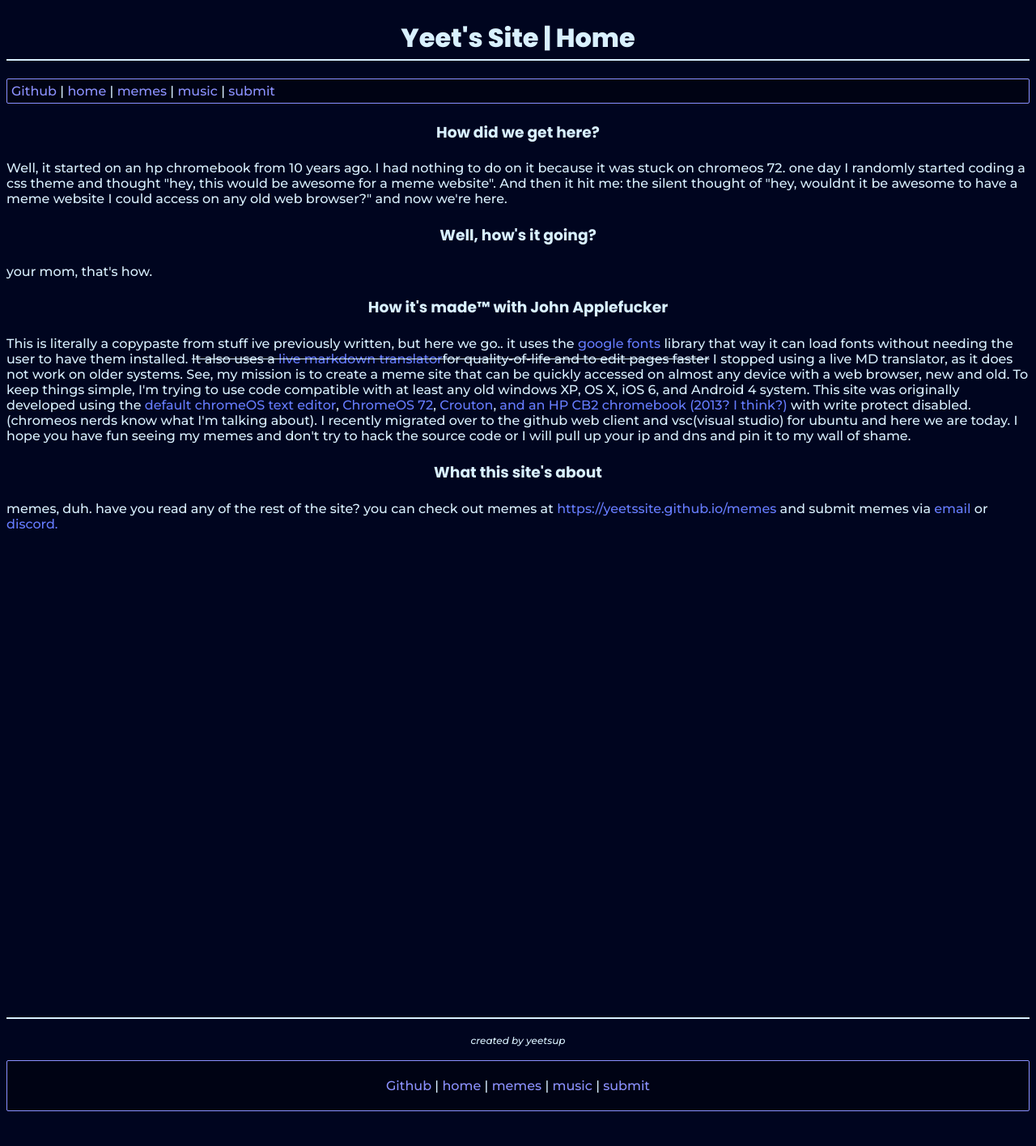
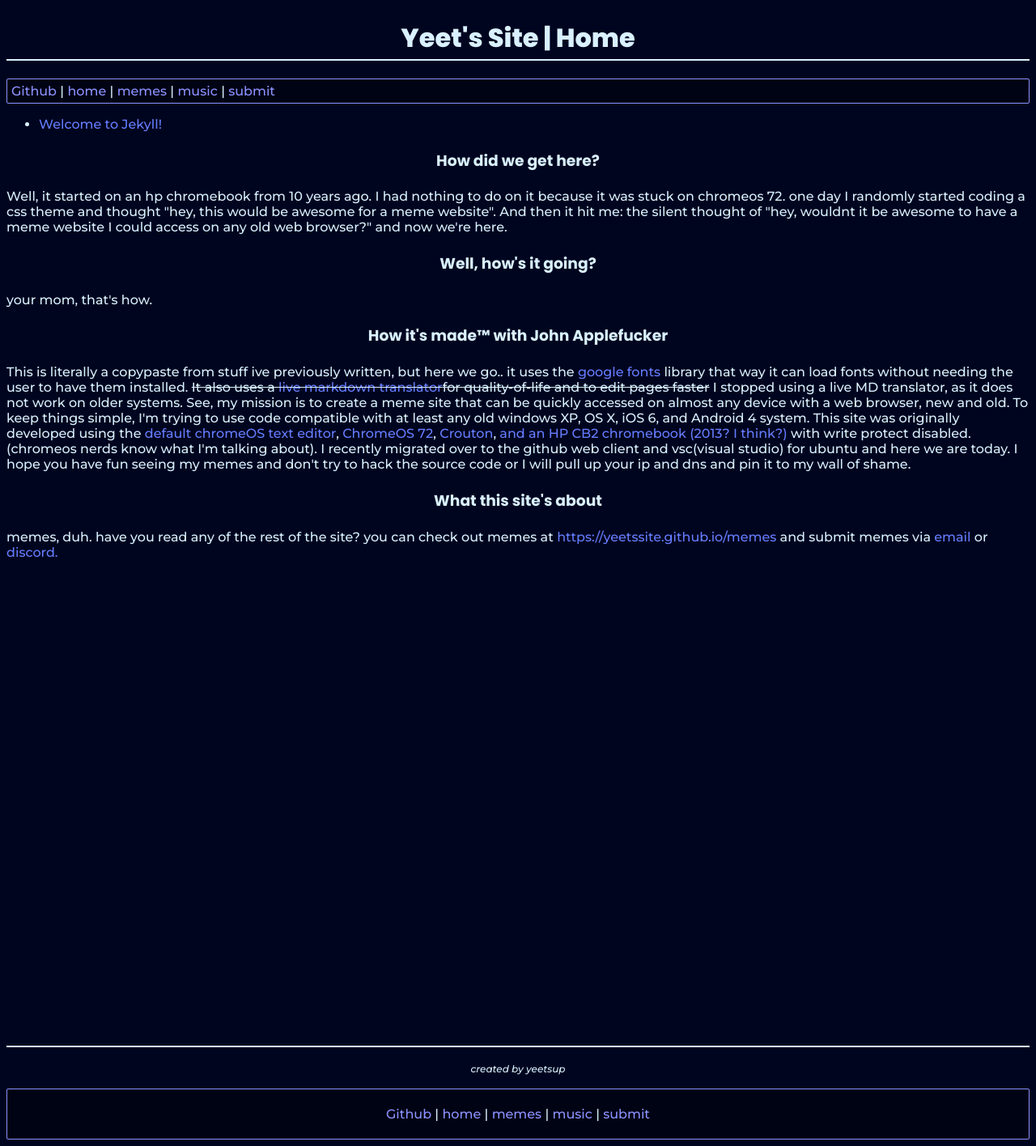
Before and after one commit to yeetssite/memes, a Jekyll site: the page built from index.html, in a window 1280 px wide. Shown: the whole page at 81% size. Built offline with Jekyll 4.4.1, drawn with Linux system fonts in a browser that asks for light colours; a script that is not in the unit is left out; before the commit the page ends 1381 px from its top, so only the background shows below that.

Commit message:
Now work?

```diff
--- a/index.html
+++ b/index.html
@@ -12,7 +12,7 @@ theme: base
     <body>
      <div>
 	     <ul>
-		     {% for post in page.posts %}
+		     {% for post in site.posts %}
 		     <li>
 			<a href="{{ post.url | prepend: site.baseurl }}">{{ post.title }}</a>
 		     </li>
```
